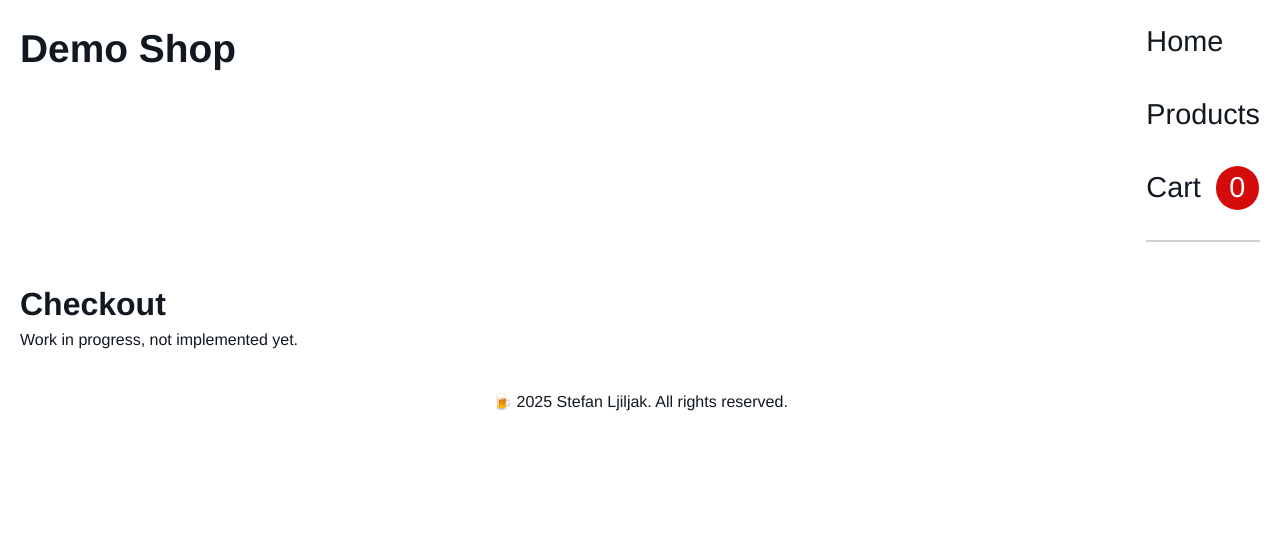
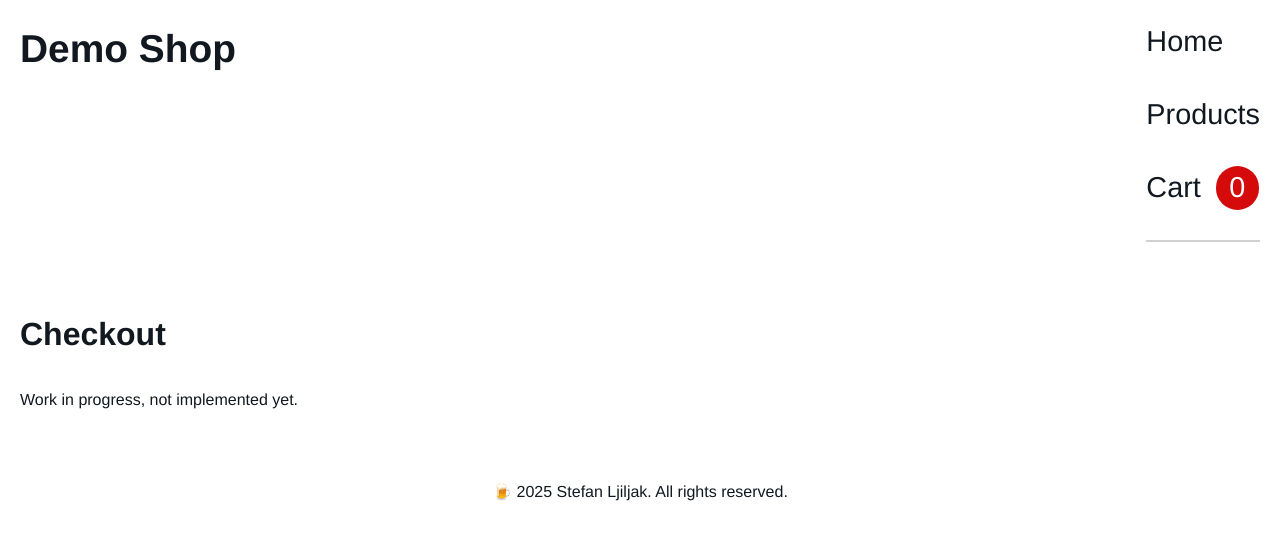
Before and after one commit to baplaninarenje/shopping-cart, a React (Vite) app: page /checkout in a window 1280 px wide. Shown: the top 540 px of the page. Built offline with nearby package versions, Linux system fonts and the light colour scheme.

Commit message:
Style Checkout

```diff
--- a/src/components/Cart/Checkout/Checkout.jsx
+++ b/src/components/Cart/Checkout/Checkout.jsx
@@ -1,6 +1,8 @@
+import styles from './Checkout.module.css';
+
 const Checkout = () => {
   return (
-    <div className="checkout">
+    <div className={styles.checkout}>
       <h3>Checkout</h3>
       <p>Work in progress, not implemented yet.</p>
     </div>
--- /dev/null
+++ b/src/components/Cart/Checkout/Checkout.module.css
@@ -0,0 +1,6 @@
+.checkout {
+  display: flex;
+  flex-direction: column;
+  padding: 30px 0;
+  gap: 30px;
+}
```
